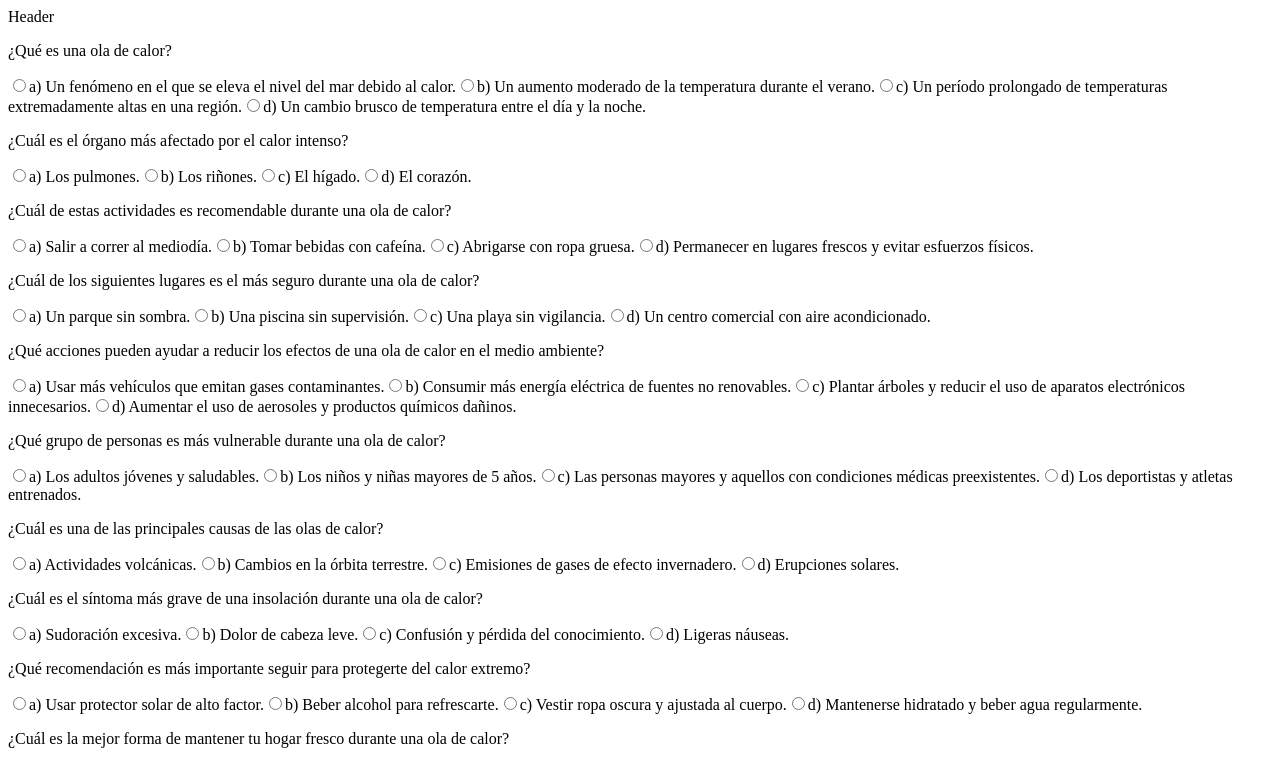
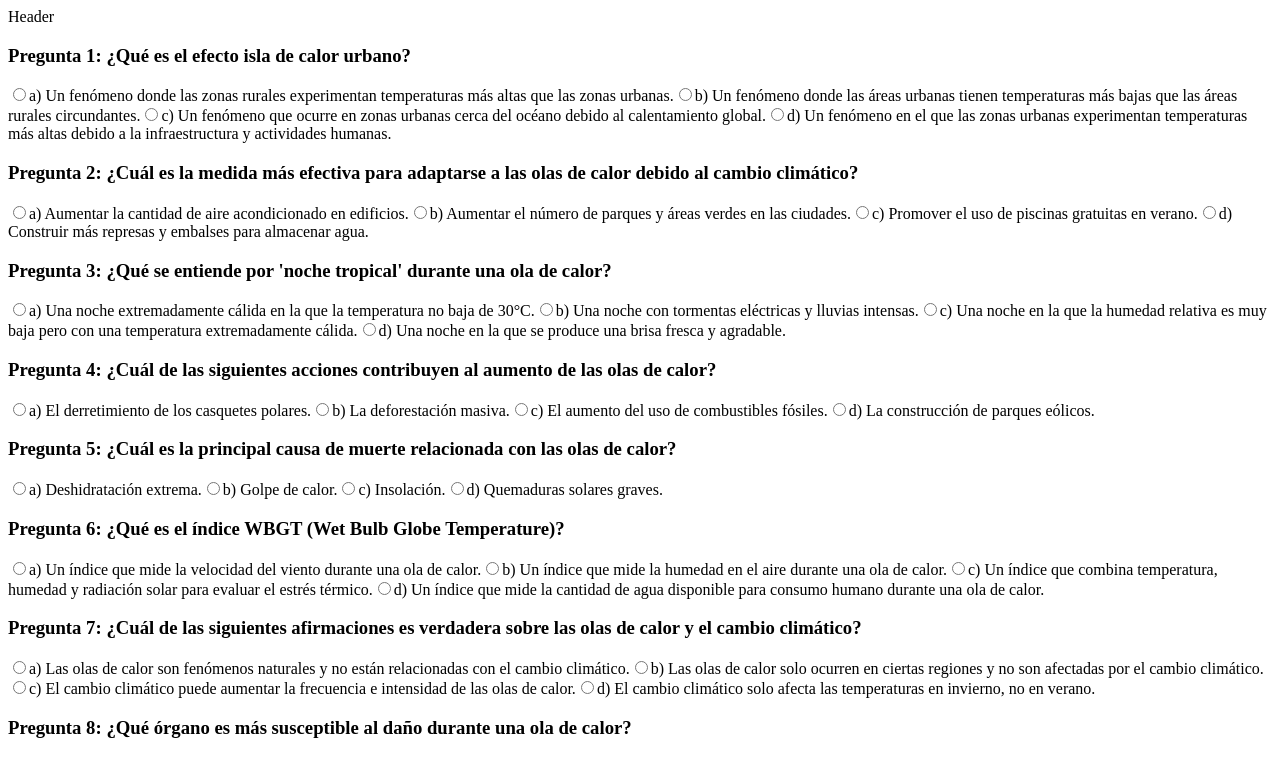
Before and after one commit to danieskka/Desafio-Tripulaciones, a React (Vite) app in the folder client/: page /quiz in a window 1280 px wide. Shown: the top 759 px of the page. Built offline with nearby package versions, Linux system fonts and the light colour scheme.

Commit message:
quiz correct answers and results

```diff
--- a/client/src/components/Main/Quiz/Quiz.jsx
+++ b/client/src/components/Main/Quiz/Quiz.jsx
@@ -1,160 +1,224 @@
 import { useState } from "react";
+import { data } from ".";
 
 const Quiz = () => {
+  const [score, setScore] = useState(0);
+  const [answers, setAnswers] = useState(Array(data.length).fill(null));  //almacena las respuestas elegidas por el usuario.
+  const options = ['A', 'B', 'C', 'D'];
+  const correctAnswers = ['D', 'B', 'A', 'C', 'B', 'C', 'C', 'D', 'C', 'C']
 
-  const questions = [
-    {
-      question: '¿Qué es una ola de calor?',
-      options: [
-        'a) Un fenómeno en el que se eleva el nivel del mar debido al calor.',
-        'b) Un aumento moderado de la temperatura durante el verano.',
-        'c) Un período prolongado de temperaturas extremadamente altas en una región.',
-        'd) Un cambio brusco de temperatura entre el día y la noche.',
-      ],
-      correctAnswer: 'c) Un período prolongado de temperaturas extremadamente altas en una región.',
-    },
-    {
-      question: '¿Cuál es el órgano más afectado por el calor intenso?',
-      options: ['a) Los pulmones.', 'b) Los riñones.', 'c) El hígado.', 'd) El corazón.'],
-      correctAnswer: 'd) El corazón.',
-    },
-    {
-      question: '¿Cuál de estas actividades es recomendable durante una ola de calor?',
-      options: [
-        'a) Salir a correr al mediodía.',
-        'b) Tomar bebidas con cafeína.',
-        'c) Abrigarse con ropa gruesa.',
-        'd) Permanecer en lugares frescos y evitar esfuerzos físicos.',
-      ],
-      correctAnswer: 'd) Permanecer en lugares frescos y evitar esfuerzos físicos.',
-    },
-    {
-      question: '¿Cuál de los siguientes lugares es el más seguro durante una ola de calor?',
-      options: [
-        'a) Un parque sin sombra.',
-        'b) Una piscina sin supervisión.',
-        'c) Una playa sin vigilancia.',
-        'd) Un centro comercial con aire acondicionado.',
-      ],
-      correctAnswer: 'd) Un centro comercial con aire acondicionado.',
-    },
-    {
-      question: '¿Qué acciones pueden ayudar a reducir los efectos de una ola de calor en el medio ambiente?',
-      options: [
-        'a) Usar más vehículos que emitan gases contaminantes.',
-        'b) Consumir más energía eléctrica de fuentes no renovables.',
-        'c) Plantar árboles y reducir el uso de aparatos electrónicos innecesarios.',
-        'd) Aumentar el uso de aerosoles y productos químicos dañinos.',
-      ],
-      correctAnswer: 'c) Plantar árboles y reducir el uso de aparatos electrónicos innecesarios.',
-    },
-    {
-      question: '¿Qué grupo de personas es más vulnerable durante una ola de calor?',
-      options: [
-        'a) Los adultos jóvenes y saludables.',
-        'b) Los niños y niñas mayores de 5 años.',
-        'c) Las personas mayores y aquellos con condiciones médicas preexistentes.',
-        'd) Los deportistas y atletas entrenados.',
-      ],
-      correctAnswer: 'c) Las personas mayores y aquellos con condiciones médicas preexistentes.',
-    },
-    {
-      question: '¿Cuál es una de las principales causas de las olas de calor?',
-      options: [
-        'a) Actividades volcánicas.',
-        'b) Cambios en la órbita terrestre.',
-        'c) Emisiones de gases de efecto invernadero.',
-        'd) Erupciones solares.',
-      ],
-      correctAnswer: 'c) Emisiones de gases de efecto invernadero.',
-    },
-    {
-      question: '¿Cuál es el síntoma más grave de una insolación durante una ola de calor?',
-      options: [
-        'a) Sudoración excesiva.',
-        'b) Dolor de cabeza leve.',
-        'c) Confusión y pérdida del conocimiento.',
-        'd) Ligeras náuseas.',
-      ],
-      correctAnswer: 'c) Confusión y pérdida del conocimiento.',
-    },
-    {
-      question: '¿Qué recomendación es más importante seguir para protegerte del calor extremo?',
-      options: [
-        'a) Usar protector solar de alto factor.',
-        'b) Beber alcohol para refrescarte.',
-        'c) Vestir ropa oscura y ajustada al cuerpo.',
-        'd) Mantenerse hidratado y beber agua regularmente.',
-      ],
-      correctAnswer: 'd) Mantenerse hidratado y beber agua regularmente.',
-    },
-    {
-      question: '¿Cuál es la mejor forma de mantener tu hogar fresco durante una ola de calor?',
-      options: [
-        'a) Abrir las ventanas durante el día para ventilar.',
-        'b) Encender todas las luces y electrodomésticos para crear corriente de aire.',
-        'c) Cerrar las cortinas y persianas durante el día para evitar el sol directo.',
-        'd) Cocinar alimentos calientes en el interior para generar calor.',
-      ],
-      correctAnswer: 'c) Cerrar las cortinas y persianas durante el día para evitar el sol directo.',
-    },
-  ];
-  const [answers, setAnswers] = useState(Array(questions.length).fill(null));
-  const [isAnswered, setIsAnswered] = useState(Array(questions.length).fill(false));
-  const [score, setScore] = useState(0);
+
+  const handleOptionSelect = (questionIndex, optionIdx) => {
+    if (options[optionIdx] !== answers[questionIndex]) {
+      const newAnswers = [...answers];
+      newAnswers[questionIndex] = options[optionIdx];
+      setAnswers(newAnswers);
+    }
+  }
+
+  const onSubmit = (e) => {
+    e.preventDefault();
+    let counter = 0;
+    for (let i = 0; i < answers.length; i++) {
+      if (answers[i] === correctAnswers[i]) {
+        counter++
+      }
+    }
+    setScore(counter)
+  }
+
+
+const printQuestions = () => data.map((question, questionIndex) => (
+    <div key={questionIndex}>
+      <h3>Pregunta {questionIndex +1}: {question.question}</h3>
+            {question.options.map((option, optionIdx) => (
+                  <label key={optionIdx}>
+                      <input type="radio" name={question.name} value={option.radioValue} checked={option.selected} //para cambiar el color del botón seleccionado, cambiar option.selected por false. Después en handleOptionSelect cambiar nombre de clase.
+                      onChange={() => handleOptionSelect(questionIndex, optionIdx)}  />
+                  {option.choice}
+                  </label>
+                ))}
+    </div>
+  ))
 
 
 
-  const handleOptionSelect = (questionIndex, optionValue, option) => {
-    const options = ['A', 'B', 'C', 'D'];
-    const newAnswers = [...answers];
-    newAnswers[questionIndex] = options[optionValue];
-    setAnswers(newAnswers);
-
-    const rightAnswer = questions[questionIndex].correctAnswer;
-
-    // console.log(option, rightAnswer);
-
-    if (option === rightAnswer && isAnswered[questionIndex] == false) {
-      setIsAnswered(prevIsAnswered => {
-        const newIsAnswered = [...prevIsAnswered];
-        newIsAnswered[questionIndex] = true;
-        return newIsAnswered;
-      });
-
-      setScore(prevScore => prevScore + 1);
-    }
 
 
-    // console.log(questionIndex);
-  };
+    // const questions = [
+    //   {
+    //     question: '¿Qué es una ola de calor?',
+    //     options: [
+    //       'a) Un fenómeno en el que se eleva el nivel del mar debido al calor.',
+    //       'b) Un aumento moderado de la temperatura durante el verano.',
+    //       'c) Un período prolongado de temperaturas extremadamente altas en una región.',
+    //       'd) Un cambio brusco de temperatura entre el día y la noche.',
+    //     ],
+    //     correctAnswer: 'c) Un período prolongado de temperaturas extremadamente altas en una región.',
+    //   },
+    //   {
+    //     question: '¿Cuál es el órgano más afectado por el calor intenso?',
+    //     options: ['a) Los pulmones.', 'b) Los riñones.', 'c) El hígado.', 'd) El corazón.'],
+    //     correctAnswer: 'd) El corazón.',
+    //   },
+    //   {
+    //     question: '¿Cuál de estas actividades es recomendable durante una ola de calor?',
+    //     options: [
+    //       'a) Salir a correr al mediodía.',
+    //       'b) Tomar bebidas con cafeína.',
+    //       'c) Abrigarse con ropa gruesa.',
+    //       'd) Permanecer en lugares frescos y evitar esfuerzos físicos.',
+    //     ],
+    //     correctAnswer: 'd) Permanecer en lugares frescos y evitar esfuerzos físicos.',
+    //   },
+    //   {
+    //     question: '¿Cuál de los siguientes lugares es el más seguro durante una ola de calor?',
+    //     options: [
+    //       'a) Un parque sin sombra.',
+    //       'b) Una piscina sin supervisión.',
+    //       'c) Una playa sin vigilancia.',
+    //       'd) Un centro comercial con aire acondicionado.',
+    //     ],
+    //     correctAnswer: 'd) Un centro comercial con aire acondicionado.',
+    //   },
+    //   {
+    //     question: '¿Qué acciones pueden ayudar a reducir los efectos de una ola de calor en el medio ambiente?',
+    //     options: [
+    //       'a) Usar más vehículos que emitan gases contaminantes.',
+    //       'b) Consumir más energía eléctrica de fuentes no renovables.',
+    //       'c) Plantar árboles y reducir el uso de aparatos electrónicos innecesarios.',
+    //       'd) Aumentar el uso de aerosoles y productos químicos dañinos.',
+    //     ],
+    //     correctAnswer: 'c) Plantar árboles y reducir el uso de aparatos electrónicos innecesarios.',
+    //   },
+    //   {
+    //     question: '¿Qué grupo de personas es más vulnerable durante una ola de calor?',
+    //     options: [
+    //       'a) Los adultos jóvenes y saludables.',
+    //       'b) Los niños y niñas mayores de 5 años.',
+    //       'c) Las personas mayores y aquellos con condiciones médicas preexistentes.',
+    //       'd) Los deportistas y atletas entrenados.',
+    //     ],
+    //     correctAnswer: 'c) Las personas mayores y aquellos con condiciones médicas preexistentes.',
+    //   },
+    //   {
+    //     question: '¿Cuál es una de las principales causas de las olas de calor?',
+    //     options: [
+    //       'a) Actividades volcánicas.',
+    //       'b) Cambios en la órbita terrestre.',
+    //       'c) Emisiones de gases de efecto invernadero.',
+    //       'd) Erupciones solares.',
+    //     ],
+    //     correctAnswer: 'c) Emisiones de gases de efecto invernadero.',
+    //   },
+    //   {
+    //     question: '¿Cuál es el síntoma más grave de una insolación durante una ola de calor?',
+    //     options: [
+    //       'a) Sudoración excesiva.',
+    //       'b) Dolor de cabeza leve.',
+    //       'c) Confusión y pérdida del conocimiento.',
+    //       'd) Ligeras náuseas.',
+    //     ],
+    //     correctAnswer: 'c) Confusión y pérdida del conocimiento.',
+    //   },
+    //   {
+    //     question: '¿Qué recomendación es más importante seguir para protegerte del calor extremo?',
+    //     options: [
+    //       'a) Usar protector solar de alto factor.',
+    //       'b) Beber alcohol para refrescarte.',
+    //       'c) Vestir ropa oscura y ajustada al cuerpo.',
+    //       'd) Mantenerse hidratado y beber agua regularmente.',
+    //     ],
+    //     correctAnswer: 'd) Mantenerse hidratado y beber agua regularmente.',
+    //   },
+    //   {
+    //     question: '¿Cuál es la mejor forma de mantener tu hogar fresco durante una ola de calor?',
+    //     options: [
+    //       'a) Abrir las ventanas durante el día para ventilar.',
+    //       'b) Encender todas las luces y electrodomésticos para crear corriente de aire.',
+    //       'c) Cerrar las cortinas y persianas durante el día para evitar el sol directo.',
+    //       'd) Cocinar alimentos calientes en el interior para generar calor.',
+    //     ],
+    //     correctAnswer: 'c) Cerrar las cortinas y persianas durante el día para evitar el sol directo.',
+    //   },
+    // ];
+
+    // const [answers, setAnswers] = useState(Array(questions.length).fill(null));  //almacena las respuestas elegidas por el usuario.
+    // const [isAnswered, setIsAnswered] = useState(Array(questions.length).fill(false));  //Indica si la respuesta ha sido respondida.
+    // const [score, setScore] = useState(0);
+
+
+    // const handleOptionSelect = (questionIndex, optionValue, option) => {  //questionIndex = # pregunta; optionValue = # respuesta; option = string respuesta.
+    // const options = ['A', 'B', 'C', 'D'];
+    // const newAnswers = [...answers];
+    // newAnswers[questionIndex] = options[optionValue];
+
+
+    //   const rightAnswer = questions[questionIndex].correctAnswer;
+
+    //   if (option === rightAnswer && isAnswered[questionIndex] == false) {
+    //     isAnswered[questionIndex] = true;
+    //     setScore(prevScore => prevScore + 1);
+    //   }
+    //   setAnswers(newAnswers);
+    // }
+
+
+
+
+
+
+
+
+
+
+  // const handleOptionSelect = (questionIndex, optionValue, option) => {
+  //   const options = ['A', 'B', 'C', 'D'];
+  //   const newAnswers = [...answers];
+  //   newAnswers[questionIndex] = options[optionValue];
+  //   setAnswers(newAnswers);
+
+  //   const rightAnswer = questions[questionIndex].correctAnswer;
+
+  //   console.log(option, rightAnswer);
+
+  //   if (option === rightAnswer && isAnswered[questionIndex] == false) {
+  //     setIsAnswered(prevIsAnswered => {
+  //       const newIsAnswered = [...prevIsAnswered];
+  //       newIsAnswered[questionIndex] = true;
+  //       return newIsAnswered;
+  //     });
+
+  //     setScore(prevScore => prevScore + 1);
+  //   }
+
+
+  //   console.log(questionIndex);
+  // };
   // console.log(answers);
 
   // console.log(score)
 
 
 
-  const printQuestions = () => questions.map((question, questionIndex) => (
-    <div key={questionIndex}>
-      <p>{question.question}</p>
-            {question.options.map((option, optionValue) => (
-                  <label key={optionValue}>
-                      <input type="radio" name={`question_${questionIndex}`} value={optionValue} checked={answers[questionIndex] === optionValue}
-                      onChange={() => handleOptionSelect(questionIndex, optionValue, option)}
-                      // onClick={getScore(questionIndex, option)}
-
-                      />
-                    {option}
-                  </label>
-                ))}
-    </div>
-  ))
+  // const printQuestions = () => questions.map((question, questionIndex) => (
+  //   <div key={questionIndex}>
+  //     <p>{question.question}</p>
+  //           {question.options.map((option, optionValue) => (
+  //                 <label key={optionValue}>
+  //                     <input type="radio" name={`question_${questionIndex}`} value={optionValue} checked={answers[questionIndex] === optionValue}
+  //                     onChange={() => handleOptionSelect(questionIndex, optionValue, option)}  />
+  //                 {option}
+  //                 </label>
+  //               ))}
+  //   </div>
+  // ))
 
 
   return (
     <section>
       {printQuestions()}
-      <button>Resultados</button>
+      <button onClick={onSubmit}>Resultados</button>
     </section>
   );
 };
--- a/client/src/components/Main/Quiz/index.js
+++ b/client/src/components/Main/Quiz/index.js
@@ -1 +1,117 @@
+
+export const data = [
+    {
+      question: "¿Qué es el efecto isla de calor urbano?",
+      name: "question_1",
+      options: [
+        { choice: "a) Un fenómeno donde las zonas rurales experimentan temperaturas más altas que las zonas urbanas.", radioValue: "A", selected: false },
+        { choice: "b) Un fenómeno donde las áreas urbanas tienen temperaturas más bajas que las áreas rurales circundantes.", radioValue: "B", selected: false },
+        { choice: "c) Un fenómeno que ocurre en zonas urbanas cerca del océano debido al calentamiento global.", radioValue: "C", selected: false },
+        { choice: "d) Un fenómeno en el que las zonas urbanas experimentan temperaturas más altas debido a la infraestructura y actividades humanas.", radioValue: "D", selected: false },
+      ],
+      correctAnswer: "d) Un fenómeno en el que las zonas urbanas experimentan temperaturas más altas debido a la infraestructura y actividades humanas.",
+    },
+    {
+      question: "¿Cuál es la medida más efectiva para adaptarse a las olas de calor debido al cambio climático?",
+      name: "question_2",
+      options: [
+        { choice: "a) Aumentar la cantidad de aire acondicionado en edificios.", radioValue: "A", selected: false },
+        { choice: "b) Aumentar el número de parques y áreas verdes en las ciudades.", radioValue: "B", selected: false },
+        { choice: "c) Promover el uso de piscinas gratuitas en verano.", radioValue: "C", selected: false },
+        { choice: "d) Construir más represas y embalses para almacenar agua.", radioValue: "D", selected: false },
+      ],
+      correctAnswer: "b) Aumentar el número de parques y áreas verdes en las ciudades.",
+    },
+    {
+      question: "¿Qué se entiende por 'noche tropical' durante una ola de calor?",
+      name: "question_3",
+      options: [
+        { choice: "a) Una noche extremadamente cálida en la que la temperatura no baja de 30°C.", radioValue: "A", selected: false },
+        { choice: "b) Una noche con tormentas eléctricas y lluvias intensas.", radioValue: "B", selected: false },
+        { choice: "c) Una noche en la que la humedad relativa es muy baja pero con una temperatura extremadamente cálida.", radioValue: "C", selected: false },
+        { choice: "d) Una noche en la que se produce una brisa fresca y agradable.", radioValue: "D", selected: false },
+      ],
+      correctAnswer: "a) Una noche extremadamente cálida en la que la temperatura no baja de 30°C.",
+    },
+    {
+      question: "¿Cuál de las siguientes acciones contribuyen al aumento de las olas de calor?",
+      name: "question_4",
+      options: [
+        { choice: "a) El derretimiento de los casquetes polares.", radioValue: "A", selected: false },
+        { choice: "b) La deforestación masiva.", radioValue: "B", selected: false },
+        { choice: "c) El aumento del uso de combustibles fósiles.", radioValue: "C", selected: false },
+        { choice: "d) La construcción de parques eólicos.", radioValue: "D", selected: false },
+      ],
+      correctAnswer: "c) El aumento del uso de combustibles fósiles.",
+    },
+    {
+      question: "¿Cuál es la principal causa de muerte relacionada con las olas de calor?",
+      name: "question_5",
+      options: [
+        { choice: "a) Deshidratación extrema.", radioValue: "A", selected: false },
+        { choice: "b) Golpe de calor.", radioValue: "B", selected: false },
+        { choice: "c) Insolación.", radioValue: "C", selected: false },
+        { choice: "d) Quemaduras solares graves.", radioValue: "D", selected: false },
+      ],
+      correctAnswer: "b) Golpe de calor.",
+    },
+    {
+      question: "¿Qué es el índice WBGT (Wet Bulb Globe Temperature)?",
+      name: "question_6",
+      options: [
+        { choice: "a) Un índice que mide la velocidad del viento durante una ola de calor.", radioValue: "A", selected: false },
+        { choice: "b) Un índice que mide la humedad en el aire durante una ola de calor.", radioValue: "B", selected: false },
+        { choice: "c) Un índice que combina temperatura, humedad y radiación solar para evaluar el estrés térmico.", radioValue: "C", selected: false },
+        { choice: "d) Un índice que mide la cantidad de agua disponible para consumo humano durante una ola de calor.", radioValue: "D", selected: false },
+      ],
+      correctAnswer: "c) Un índice que combina temperatura, humedad y radiación solar para evaluar el estrés térmico.",
+    },
+    {
+      question: "¿Cuál de las siguientes afirmaciones es verdadera sobre las olas de calor y el cambio climático?",
+      name: "question_7",
+      options: [
+        { choice: "a) Las olas de calor son fenómenos naturales y no están relacionadas con el cambio climático.", radioValue: "A", selected: false },
+        { choice: "b) Las olas de calor solo ocurren en ciertas regiones y no son afectadas por el cambio climático.", radioValue: "B", selected: false },
+        { choice: "c) El cambio climático puede aumentar la frecuencia e intensidad de las olas de calor.", radioValue: "C", selected: false },
+        { choice: "d) El cambio climático solo afecta las temperaturas en invierno, no en verano.", radioValue: "D", selected: false },
+      ],
+      correctAnswer: "c) El cambio climático puede aumentar la frecuencia e intensidad de las olas de calor.",
+    },
+    {
+      question: "¿Qué órgano es más susceptible al daño durante una ola de calor?",
+      name: "question_8",
+      options: [
+        { choice: "a) El hígado.", radioValue: "A", selected: false },
+        { choice: "b) El corazón.", radioValue: "B", selected: false },
+        { choice: "c) Los pulmones.", radioValue: "C", selected: false },
+        { choice: "d) El cerebro.", radioValue: "D", selected: false },
+      ],
+      correctAnswer: "d) El cerebro.",
+    },
+    {
+      question: "¿Cuál de los siguientes eventos atmosféricos puede contribuir a la formación de una ola de calor?",
+      name: "question_9",
+      options: [
+        { choice: "a) Huracanes.", radioValue: "A", selected: false },
+        { choice: "b) Vientos polares.", radioValue: "B", selected: false },
+        { choice: "c) Inversiones térmicas.", radioValue: "C", selected: false },
+        { choice: "d) Olas de frío.", radioValue: "D", selected: false },
+      ],
+      correctAnswer: "c) Inversiones térmicas.",
+    },
+    {
+      question: "¿Cuál de las siguientes medidas de adaptación es más efectiva para reducir los impactos de las olas de calor en zonas urbanas?",
+      name: "question_10",
+      options: [
+        { choice: "a) Instalar más piscinas públicas para refrescarse.", radioValue: "A", selected: false },
+        { choice: "b) Pintar los edificios con colores más oscuros para absorber menos calor.", radioValue: "B", selected: false },
+        { choice: "c) Plantar más árboles y aumentar la vegetación en la ciudad.", radioValue: "C", selected: false },
+        { choice: "d) Promover el uso de ventiladores de techo en interiores.", radioValue: "D", selected: false },
+      ],
+      correctAnswer: "c) Plantar más árboles y aumentar la vegetación en la ciudad.",
+    },
+  ];
+
+
+
 export { default } from "./Quiz";
```
